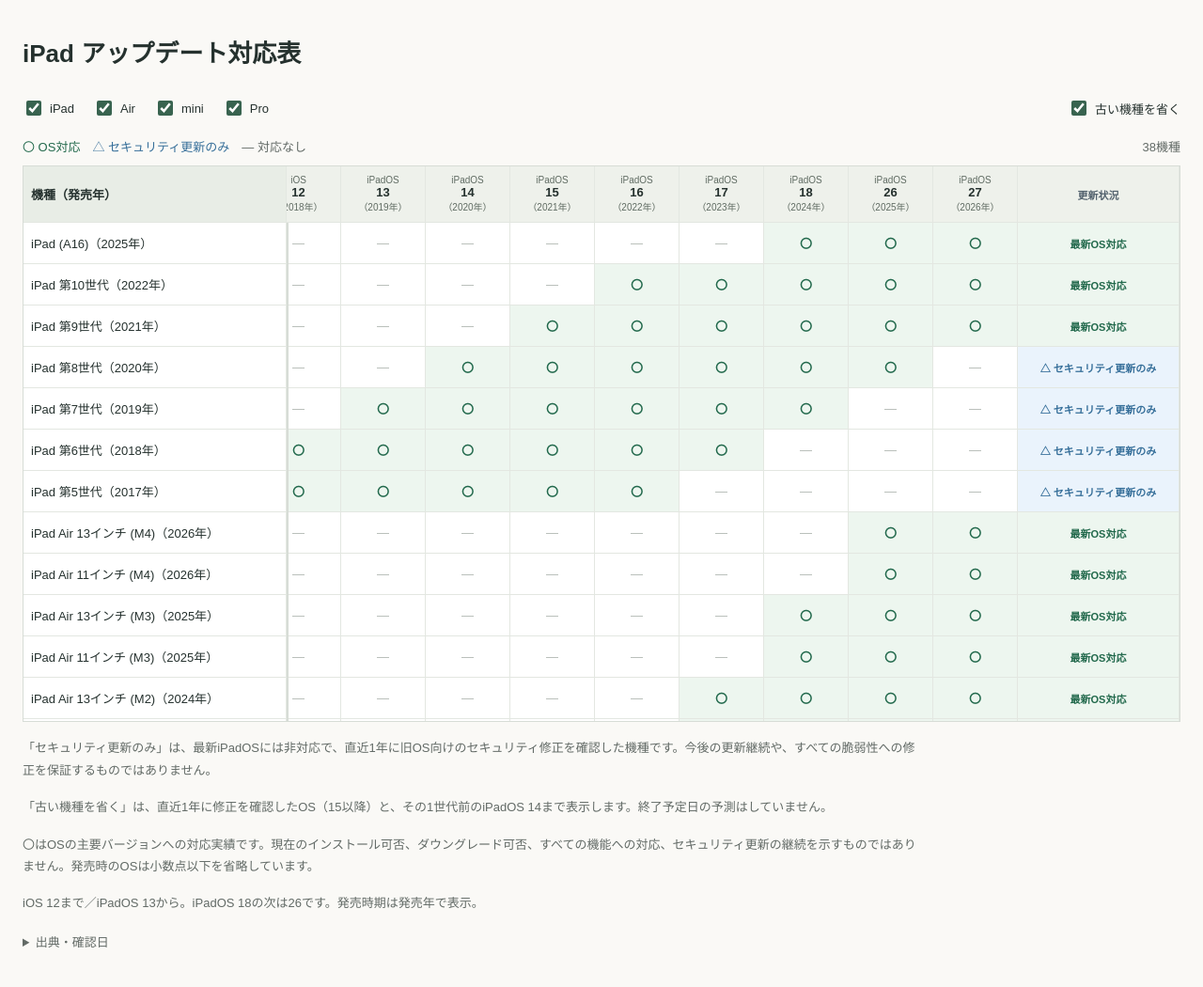
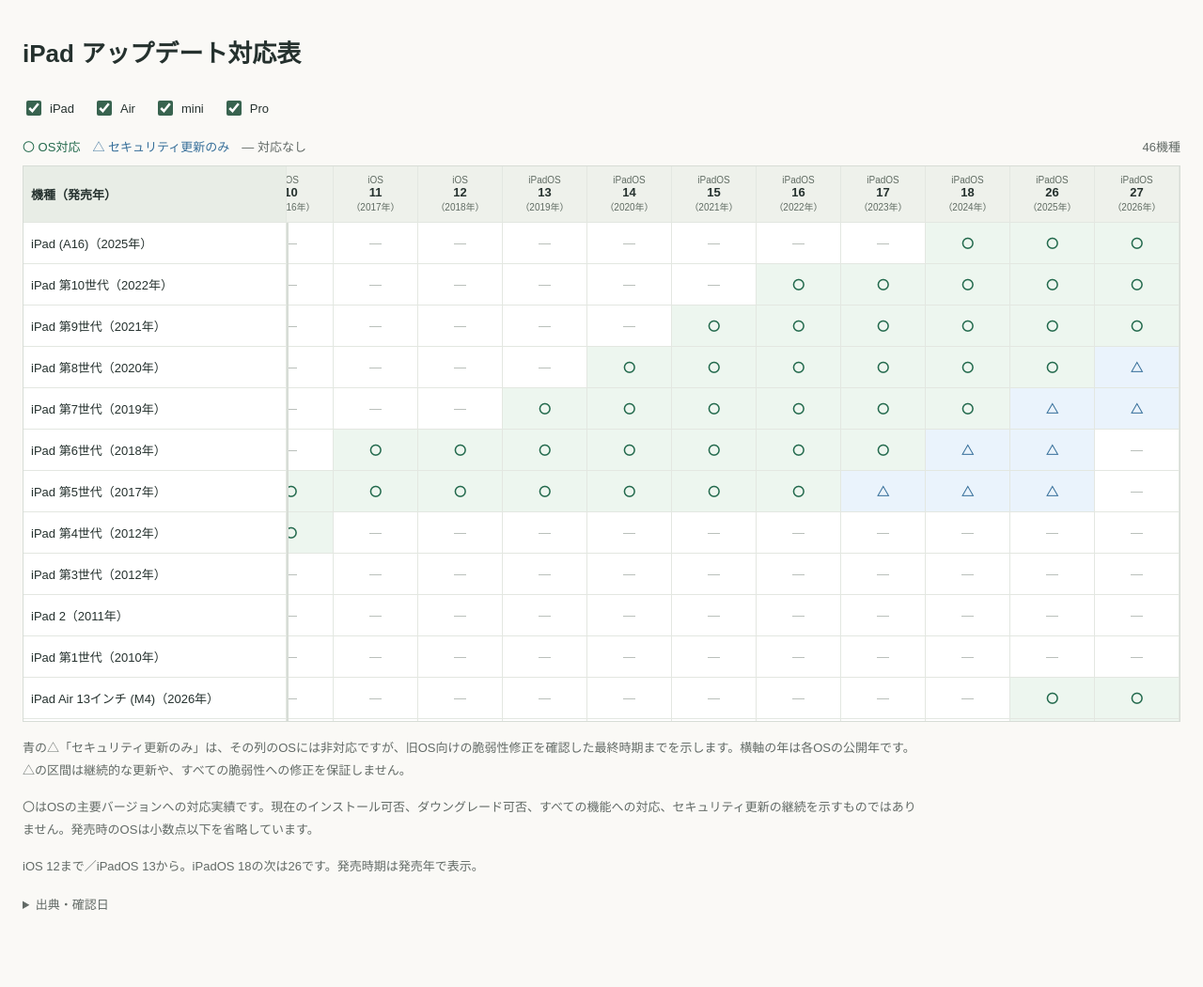
Before and after one commit to ryokonmei/kaumae-lab, a plain HTML site: page public/ipad-os/index.html in a window 1280 px wide. Shown: the whole page at 94% size. After the commit the page ends 1011 px from the top, so only its background shows below. Drawn offline with Linux system fonts and the light colour scheme.

Commit message:
Restore security timeline triangles and audit all iPad model groups

```diff
--- a/public/ipad-os/index.html
+++ b/public/ipad-os/index.html
@@ -16,19 +16,36 @@
     <label><input type="checkbox" name="family" value="Air" checked> Air</label>
     <label><input type="checkbox" name="family" value="mini" checked> mini</label>
     <label><input type="checkbox" name="family" value="Pro" checked> Pro</label>
-    <label><input type="checkbox" id="hide-old" checked> 古い機種を省く</label>
   </fieldset>
   <p class="legend"><span class="os-key">〇 OS対応</span>　<span class="security-key">△ セキュリティ更新のみ</span>　— 対応なし <span id="count"></span></p>
   <div class="matrix" tabindex="0" role="region" aria-label="iPad アップデート対応表。左右にスクロールできます">
     <table><caption class="sr-only">iPad機種の発売年とOSの対応世代</caption><thead></thead><tbody></tbody></table>
   </div>
   <noscript>対応表を表示するにはJavaScriptを有効にしてください。</noscript>
-  <p class="note">「セキュリティ更新のみ」は、最新iPadOSには非対応で、直近1年に旧OS向けのセキュリティ修正を確認した機種です。今後の更新継続や、すべての脆弱性への修正を保証するものではありません。</p>
-  <p class="note">「古い機種を省く」は、直近1年に修正を確認したOS（15以降）と、その1世代前のiPadOS 14まで表示します。終了予定日の予測はしていません。</p>
+  <p class="note">青の△「セキュリティ更新のみ」は、その列のOSには非対応ですが、旧OS向けの脆弱性修正を確認した最終時期までを示します。横軸の年は各OSの公開年です。△の区間は継続的な更新や、すべての脆弱性への修正を保証しません。</p>
   <p class="note">〇はOSの主要バージョンへの対応実績です。現在のインストール可否、ダウングレード可否、すべての機能への対応、セキュリティ更新の継続を示すものではありません。発売時のOSは小数点以下を省略しています。</p>
   <p class="note">iOS 12まで／iPadOS 13から。iPadOS 18の次は26です。発売時期は発売年で表示。</p>
   <details><summary>出典・確認日</summary><p>確認日：2026年11月14日</p>
+    <p>全46機種を最終対応OSごとに照合しました。以下は、そのOS向けに確認した脆弱性修正です。配信があっても公開CVEのない更新は、△の延長根拠にはしていません。</p>
     <ul>
+      <li>iOS 5系：5.1.1（2012年）。初代iPad。</li>
+      <li>iOS 9系：9.3.5（2016年8月25日）。iPad 2・第3世代・初代mini。</li>
+      <li>iOS 10系：10.3.3（2017年7月19日）。iPad 第4世代。</li>
+      <li>iOS 12系：12.5.7（2023年1月23日）。初代Air・mini 2・mini 3。</li>
+      <li>iPadOS 15系：15.8.8（2026年5月11日）。Air 2・mini 4。</li>
+      <li>iPadOS 16系：16.7.16（2026年5月11日）。iPad 第5世代・Pro 9.7インチ・Pro 12.9インチ初代。</li>
+      <li>iPadOS 17系：17.7.11（2026年5月11日）。iPad 第6世代・Pro 10.5インチ・Pro 12.9インチ第2世代。</li>
+      <li>iPadOS 18系：18.7.12（2026年11月9日）。iPad 第7世代。</li>
+      <li>iPadOS 26系：26.7.3（2026年11月9日）。iPad 第8世代・Air 第3世代・mini 第5世代・Pro 11インチ初代・Pro 12.9インチ第3世代。</li>
+      <li>iPadOS 27系：27.2.1（2026年11月9日）。最新OS対応の24機種。</li>
+    </ul>
+    <p>iOS 9.3.6・10.3.4（2019年7月22日、対象のCellularモデルのみ）、iOS 12.5.8（2026年1月26日）も確認していますが、Appleの履歴では公開CVEなしのため、上記の脆弱性修正とは区別しています。</p>
+    <ul>
+      <li><a href="https://support.apple.com/en-us/103597">Apple：iOS 5.1.1のセキュリティ修正</a></li>
+      <li><a href="https://support.apple.com/en-us/103628">Apple：iOS 9.3.5のセキュリティ修正</a></li>
+      <li><a href="https://support.apple.com/en-us/103803">Apple：iOS 10.3.3のセキュリティ修正</a></li>
+      <li><a href="https://support.apple.com/en-la/103015">Apple：iOS 12.5.7のセキュリティ修正</a></li>
+      <li><a href="https://support.apple.com/en-by/103179">Apple：2018〜2019年の更新履歴</a></li>
       <li><a href="https://support.apple.com/en-us/108043">Apple：iPadのモデルを識別する</a></li>
       <li><a href="https://www.apple.com/os/ipados/">Apple：iPadOS 27 対応機種</a></li>
       <li><a href="https://www.apple.com/newsroom/2026/10/apple-gives-ipad-mini-its-biggest-update-ever/">Apple：iPad mini (A20 Pro) 発売情報</a></li>
--- a/public/ipad-os/style.css
+++ b/public/ipad-os/style.css
@@ -7,7 +7,6 @@ h1 { font-size: 26px; margin: 0 0 8px; }
 .controls { display: flex; flex-wrap: wrap; gap: 20px; align-items: center; margin: 24px 0 12px; padding: 0; border: 0; font-size: 13px; }
 .controls label { display: inline-flex; gap: 6px; align-items: center; min-height: 36px; cursor: pointer; }
 .controls input { accent-color: #38634f; width: 16px; height: 16px; }
-.controls label:last-child { margin-left: auto; }
 .controls input:focus-visible,.matrix:focus-visible { outline: 3px solid #608c78; outline-offset: 2px; }
 .legend { margin: 8px 0; } #count { float: right; }
 .matrix { max-height: 74vh; overflow: auto; border: 1px solid #d7dcd6; background: white; scrollbar-color: #a8b5ac #f0f2ee; }
@@ -23,7 +22,6 @@ td { width: var(--os); min-width: var(--os); text-align: center; color: #b1b8b2;
 td.yes { color: #22694c; background: #edf6ef; font-weight: 700; }
 td.security { color: #356e99; background: #eaf3fc; font-weight: 700; }
 .os-key { color: #22694c; } .security-key { color: #356e99; }
-.security-status { min-width: 172px; width: 172px; font-size: 11px; color: #52616d; }
 tbody tr:hover th,tbody tr:hover td { background: #f8f4e8; }
 thead small { display: block; font-size: 10px; font-weight: 400; color: #606c63; }
 .note { max-width: 960px; margin: 16px 0 0; } details { margin-top: 18px; } a { color: #38634f; }
--- a/public/ipad-os/table.js
+++ b/public/ipad-os/table.js
@@ -51,9 +51,12 @@ const models = [
 ];
 const scroller = document.querySelector('.matrix');
 const families = [...document.querySelectorAll('input[name="family"]')];
-const hideOld = document.querySelector('#hide-old');
 // Actual CVE-linked releases, not promised support end dates. Reviewed 2026-11-14.
 const securityReleases = {
+  5: { version: '5.1.1', date: '2012-05-07', through: 5 },
+  9: { version: '9.3.5', date: '2016-08-25', through: 9 },
+  10: { version: '10.3.3', date: '2017-07-19', through: 10 },
+  12: { version: '12.5.7', date: '2023-01-23', through: 16 },
   15: { version: '15.8.8', date: '2026-05-11', through: 26 },
   16: { version: '16.7.16', date: '2026-05-11', through: 26 },
   17: { version: '17.7.11', date: '2026-05-11', through: 26 },
@@ -61,30 +64,26 @@ const securityReleases = {
   26: { version: '26.7.3', date: '2026-11-09', through: 27 },
   27: { version: '27.2.1', date: '2026-11-09', through: 27 }
 };
-// Include the OS generation immediately before the oldest recently patched OS.
-const oldestPatched = Math.min(...Object.keys(securityReleases).map(Number));
-const oldestVisible = versions[versions.indexOf(oldestPatched) - 1];
-hideOld.title = `直近1年にセキュリティ修正を確認したOSと、その1世代前（iPadOS ${oldestVisible}）まで表示`;
 const head = document.querySelector('thead');
-head.innerHTML = '<tr><th scope="col">機種（発売年）</th>' + versions.map(v => `<th scope="col"><small>${v < 13 ? 'iOS' : 'iPadOS'}</small>${v}<small>（${releaseYears[v]}年）</small></th>`).join('') + '<th scope="col" class="security-status">更新状況</th></tr>';
+head.innerHTML = '<tr><th scope="col">機種（発売年）</th>' + versions.map(v => `<th scope="col"><small>${v < 13 ? 'iOS' : 'iPadOS'}</small>${v}<small>（${releaseYears[v]}年）</small></th>`).join('') + '</tr>';
 function render() {
   const selected = new Set(families.filter(input => input.checked).map(input => input.value));
-  const visible = models.filter(m => selected.has(m[0]) && (!hideOld.checked || m[4] >= oldestVisible));
+  const visible = models.filter(m => selected.has(m[0]));
   document.querySelector('tbody').innerHTML = visible.map(([,name,year,min,max]) => {
     const security = securityReleases[max];
     const cells = versions.map(v => {
       if (v >= min && v <= max) return '<td class="yes">〇</td>';
+      if (security && v > max && v <= security.through) {
+        const os = max < 13 ? 'iOS' : 'iPadOS';
+        return `<td class="security" title="${os} ${security.version}：${security.date} に修正確認。この列のOSには非対応。">△</td>`;
+      }
       return '<td>—</td>';
     }).join('');
-    const latest = max === versions[versions.length - 1];
-    const status = latest ? '最新OS対応' : security ? '△ セキュリティ更新のみ' : '修正未確認';
-    const detail = security ? `iPadOS ${security.version}：${security.date} 修正確認` : '直近1年の修正を未確認。終了の断定ではありません。';
-    return `<tr><th scope="row">${name}（${year}年）</th>${cells}<td class="security-status ${latest ? 'yes' : security ? 'security' : ''}" title="${detail}">${status}</td></tr>`;
+    return `<tr><th scope="row">${name}（${year}年）</th>${cells}</tr>`;
   }).join('');
   document.querySelector('#count').textContent = `${visible.length}機種`;
 }
 families.forEach(input => input.addEventListener('change', render));
-hideOld.addEventListener('change', render);
 // Leave touch gestures native; mouse dragging moves the OS axis only.
 let drag = null;
 scroller.addEventListener('pointerdown', event => {
```
